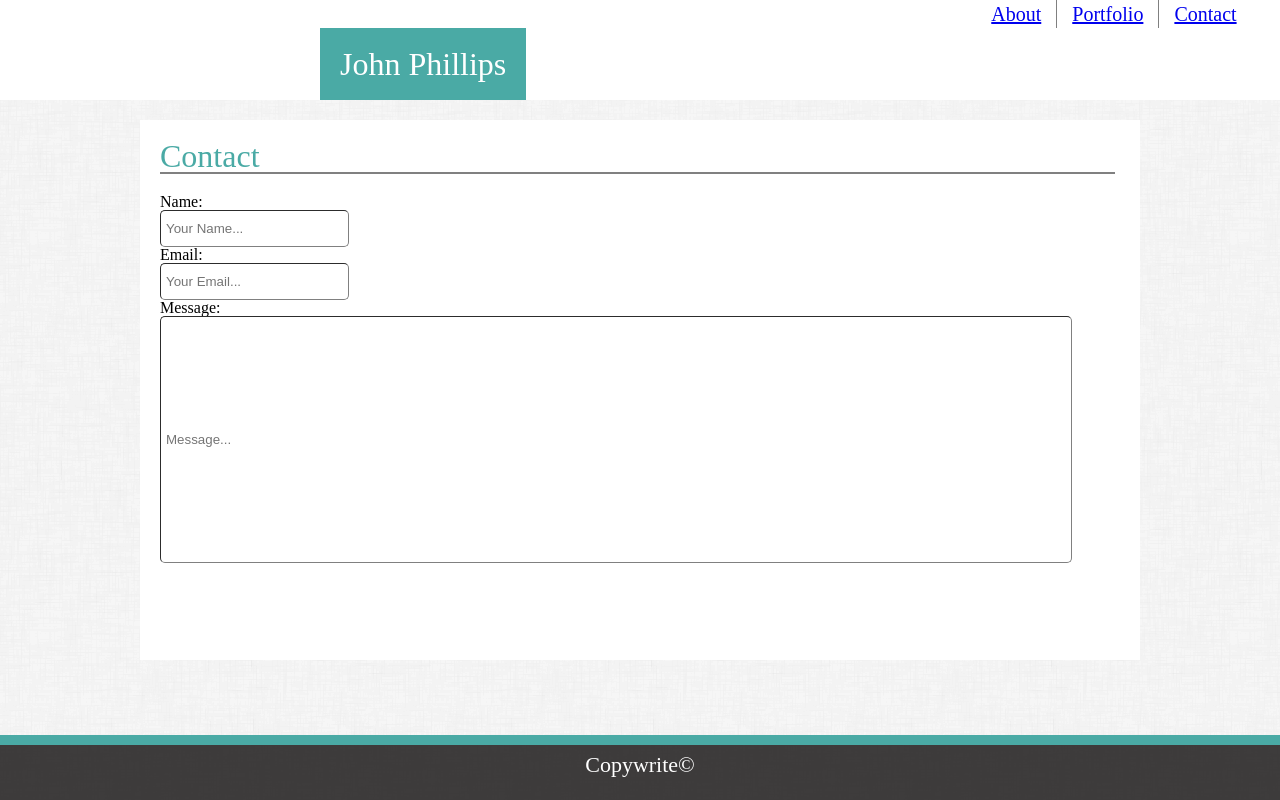
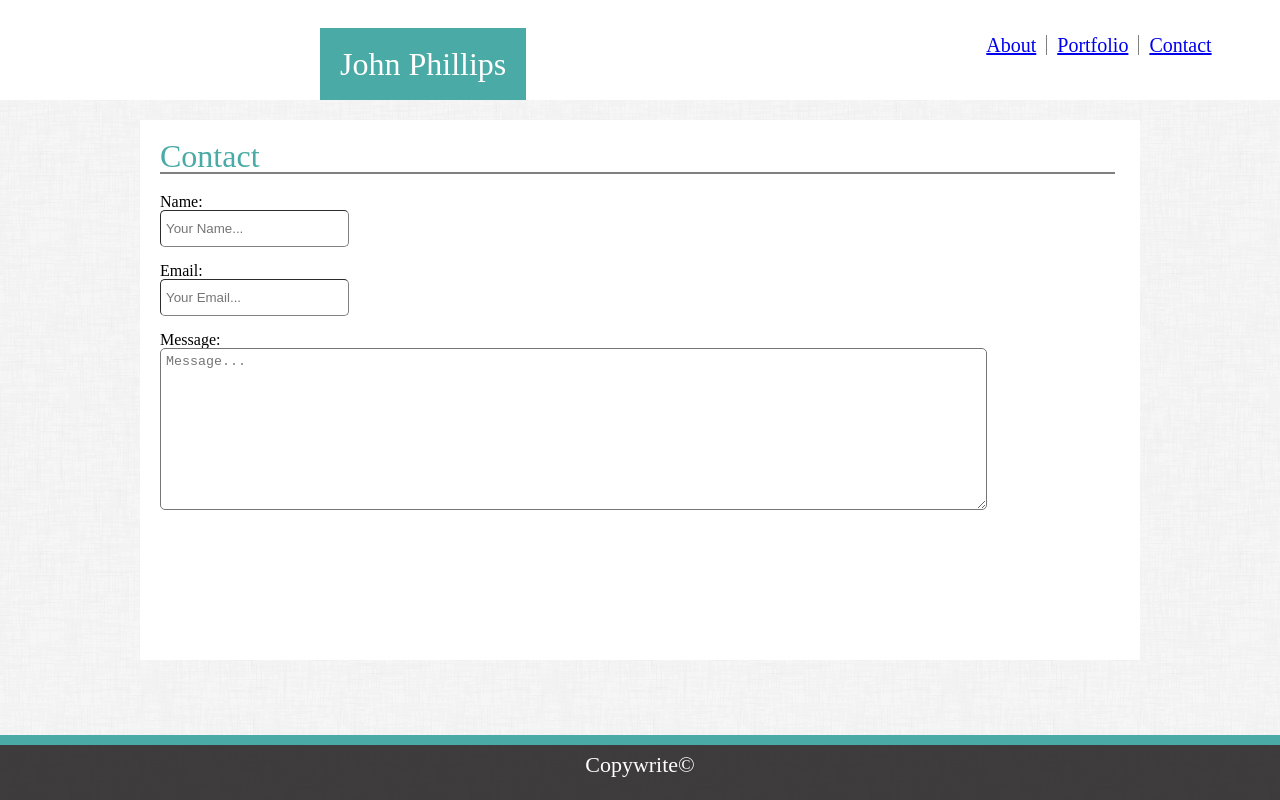
Before and after one commit to jphillips37/Portfolio, a plain HTML site: page contact.html in a window 1280 px wide. Drawn offline with Linux system fonts and the light colour scheme.

Commit message:
fixed header links. css updates.

```diff
--- a/assets/css/style.css
+++ b/assets/css/style.css
@@ -54,14 +54,12 @@ p {
 .navbar a {
     float:left;
     text-align:center;
-    padding: 4px 15px;
+    margin: 35px 0;
     font-size: 20px;
+    padding: 0 10px;
 }
 .navlinks {
     float: left;
-
-
-    /*margin-left: 5%;*/
 }
 .navbar h1 {
     float:left;
@@ -94,14 +92,18 @@ p {
     border-radius: 5px;
     border-width: 1px;
 }
-.bigtextform {
+textarea {
+    padding: 5px 5px;
+    border-radius: 5px;
+}
+/*.bigtextform {
     padding: 10px 5px;
     width: 900px;
     height: 225px;
     border-style: inset;
     border-color: gray;
     border-width: 1px;
-    border-radius: 5px;
+    border-radius: 5px;*/
 }
 /*
 .clearfix::after {
--- a/contact.html
+++ b/contact.html
@@ -19,11 +19,12 @@
         </div>
         <form>
             Name:<br>
-            <input type="text" name="name" class="textform" placeholder="Your Name..."><br>
+            <input type="text" name="name" class="textform" placeholder="Your Name..."><br><br>
             Email:<br>
-            <input type="text" name="email" class="textform" placeholder="Your Email..."><br>
+            <input type="text" name="email" class="textform" placeholder="Your Email..."><br><br>
             Message:<br>
-            <input type="text" name="message" class="bigtextform" placeholder="Message..."><br>
+            <textarea rows="10" cols="100" placeholder="Message..."></textarea>
+            <!--<input type="text" name="message" class="bigtextform" placeholder="Message..."><br>-->
         </form>
     </div>
 
```
